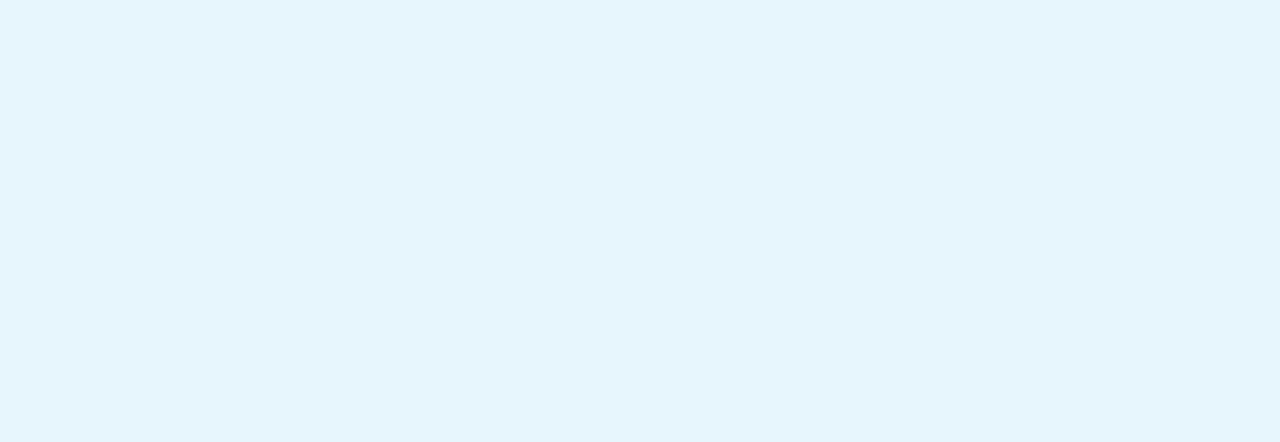
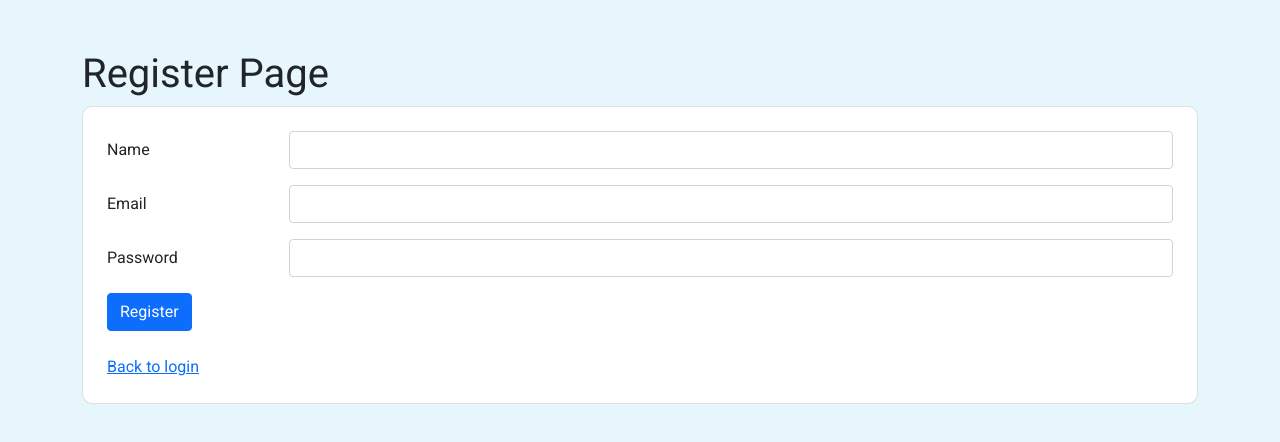
Before and after one commit to abdulmajid34/Technical-test-Pte-Ltd, a Vue app: page /registerPage in a window 1280 px wide. Before the commit this address had no page. Shown: the top 442 px of the page. Built offline with nearby package versions, Linux system fonts and the light colour scheme.

Commit message:
feat: success integrate api login & register; added layout login register

```diff
--- a/src/router/index.js
+++ b/src/router/index.js
@@ -2,14 +2,35 @@ import { createRouter, createWebHistory } from 'vue-router'
 import HomeView from '../views/HomeView.vue'
 import InvoicePage from '../views/InvoicePage.vue'
 import ProductDetail from '../views/ProductDetail.vue'
+import LoginPage from '../views/LoginPage.vue'
+import RegisterPage from '../views/RegisterPage.vue'
 
 const router = createRouter({
   history: createWebHistory(import.meta.env.BASE_URL),
   routes: [
     {
+      path: '/loginPage',
+      name: 'loginPage',
+      component: LoginPage
+    },
+    {
+      path: '/registerPage',
+      name: 'registerPage',
+      component: RegisterPage
+    },
+    {
       path: '/',
       name: 'home',
-      component: HomeView
+      component: HomeView,
+      beforeEnter: (to, from, next) => {
+        // Lakukan pemeriksaan otorisasi atau logika lain di sini
+        // Ganti dengan logika otorisasi
+        if (localStorage.user_token) {
+          next(); // Lanjutkan ke halaman jika otorisasi berhasil
+        } else {
+          next({ name: 'loginPage' }); // Alihkan ke halaman login jika otorisasi gagal
+        }
+      },
     },
     {
       path: '/invoice',
--- a/src/stores/product_module.js
+++ b/src/stores/product_module.js
@@ -14,7 +14,7 @@ export const productStore = defineStore('product_module', {
                 method: "GET",
                 url: 'https://belaundry-api.sebaris.link/platform/product',
                 headers: {
-                    token: "eyJhbGciOiJIUzI1NiIsInR5cCI6IkpXVCJ9.eyJ1dWlkIjoxLCJpYXQiOjE2OTAzNTc4Mzd9.ILF698ktm1Zw_ssLXsmCAMAGEz3_LIVA3_XWXcHWK0k"
+                    token: localStorage.getItem('user_token')
                 }
             })
             .then(({ data }) => {
@@ -29,7 +29,7 @@ export const productStore = defineStore('product_module', {
                 method: 'GET',
                 url: `https://belaundry-api.sebaris.link/platform/product/${id}`,
                 headers: {
-                    token: "eyJhbGciOiJIUzI1NiIsInR5cCI6IkpXVCJ9.eyJ1dWlkIjoxLCJpYXQiOjE2OTAzNTc4Mzd9.ILF698ktm1Zw_ssLXsmCAMAGEz3_LIVA3_XWXcHWK0k"
+                    token: localStorage.getItem('user_token')
                 }
             })
             .then(({ data }) => {
--- /dev/null
+++ b/src/stores/user_module.js
@@ -0,0 +1,90 @@
+import { defineStore } from "pinia";
+import axios from 'axios'
+import Swal from 'sweetalert2'
+import router from "../router";
+
+export const userStore = defineStore('user', {
+    state: () => ({
+
+    }),
+    actions: {
+        async fetchApiRegister(payload) {
+            console.log(payload, 'payload');
+            await axios({
+                method: 'POST',
+                url: 'https://belaundry-api.sebaris.link/platform/user/sign-up',
+                data: payload
+            })
+            .then((data) => {
+                if(data.data.status) {
+                    Swal.fire({
+                        position: 'center',
+                        icon: 'success',
+                        title: data.data.message,
+                        showConfirmButton: false,
+                        timer: 1500
+                      })
+                    router.push({ name: 'loginPage' })
+                } else {
+                    Swal.fire({
+                        position: 'center',
+                        icon: 'warning',
+                        title: data.data.message,
+                        showConfirmButton: false,
+                        timer: 1500
+                      })
+                }
+            })
+            .catch((err) => {
+                console.log(err, 'err register');
+                Swal.fire({
+                    title: 'Error!',
+                    text: 'ada sesuatu yang salah!',
+                    icon: 'error',
+                    confirmButtonText: 'Cool'
+                  })
+            })
+
+        },
+        async fetchApiLogin(payload) {
+            await axios({
+                method: 'POST',
+                url: 'https://belaundry-api.sebaris.link/platform/user/sign-in',
+                data: payload
+            })
+            .then((data) => {
+
+                if(data.data.status) {
+                    Swal.fire({
+                        position: 'center',
+                        icon: 'success',
+                        title: data.data.message,
+                        showConfirmButton: false,
+                        timer: 1500
+                      })
+                    localStorage.setItem('user_token', data.data.response)
+                    router.push({ name: 'home' })
+
+                } else {
+                    Swal.fire({
+                        position: 'center',
+                        icon: 'warning',
+                        title: data.data.message,
+                        showConfirmButton: false,
+                        timer: 1500
+                      })
+                }
+            })
+            .catch((err) => {
+                console.log(err, 'err LOGIN');
+                Swal.fire({
+                    title: 'Error!',
+                    text: 'ada sesuatu yang salah!',
+                    icon: 'error',
+                    confirmButtonText: 'Cool'
+                  })
+            })
+
+        }
+    }
+})
--- a/src/views/HomeView.vue
+++ b/src/views/HomeView.vue
@@ -1,6 +1,6 @@
 <template>
   <section>
-    <div class="flex">
+    <div class="">
       <div class="img-container">
         <img src="../assets/images/Ellipse_3.png" class="img-elipse" alt="elipse_3">
 
--- a/src/views/InvoicePage.vue
+++ b/src/views/InvoicePage.vue
@@ -7,7 +7,7 @@
                 </div>
             </router-link>
 
-            <div class="card card-style mx-4">
+            <div class="card card-style mx-auto" >
                 <div class="title-style">
                     <h2 class="">ORDER SUMMARY</h2>
                 </div>
--- /dev/null
+++ b/src/views/LoginPage.vue
@@ -0,0 +1,61 @@
+<template>
+    <section>
+        <div class="container" style="margin-top: 50px;">
+            <div>
+                <h1>Login Page</h1>
+            </div>
+            <div class="card p-4 rounded-lg" style="border-radius: 10px;">
+                <form @submit="submitFormLogin">
+                    <div class="row mb-3">
+                        <label for="inputEmail3" class="col-sm-2 col-form-label">Email</label>
+                        <div class="col-sm-10">
+                            <input type="email" v-model="email" class="form-control" id="inputEmail3">
+                        </div>
+                    </div>
+                    <div class="row mb-3">
+                        <label for="inputPassword3" class="col-sm-2 col-form-label">Password</label>
+                        <div class="col-sm-10">
+                            <input type="password" v-model="password" class="form-control" id="inputPassword3">
+                        </div>
+                    </div>
+
+
+                    <button type="submit" class="btn btn-primary">Login</button>
+                </form>
+                <div class="row mt-4">
+                    <div class="col-sm-10">
+                        <router-link to="/registerPage">
+                            <span><a href="">register</a></span>
+                        </router-link>
+                    </div>
+                </div>
+            </div>
+        </div>
+    </section>
+</template>
+
+<script setup>
+import { userStore } from '../stores/user_module';
+import { ref } from 'vue';
+
+const storeUser = userStore();
+
+const email = ref('');
+const password = ref('');
+
+const submitFormLogin = async (event) => {
+    event.preventDefault();
+    try {
+        const formData = {
+            email: email.value,
+            password: password.value
+        }
+
+        await storeUser.fetchApiLogin(formData)
+        formData.reset();
+    } catch(err) {
+        console.log(err);
+    }
+}
+
+</script>
--- /dev/null
+++ b/src/views/RegisterPage.vue
@@ -0,0 +1,71 @@
+<template>
+    <section>
+        <div class="container" style="margin-top: 50px;">
+            <div>
+                <h1>Register Page</h1>
+            </div>
+            <div class="card p-4 rounded-lg" style="border-radius: 10px;">
+                <form @submit="submitFormRegister">
+                    <div class="row mb-3">
+                        <label for="name" class="col-sm-2 col-form-label">Name</label>
+                        <div class="col-sm-10">
+                            <input type="text" v-model="name" class="form-control" id="name">
+                        </div>
+                    </div>
+                    <div class="row mb-3">
+                        <label for="inputEmail3" class="col-sm-2 col-form-label">Email</label>
+                        <div class="col-sm-10">
+                            <input type="email" v-model="email" class="form-control" id="inputEmail3">
+                        </div>
+                    </div>
+                    <div class="row mb-3">
+                        <label for="inputPassword3" class="col-sm-2 col-form-label">Password</label>
+                        <div class="col-sm-10">
+                            <input type="password" v-model="password" class="form-control" id="inputPassword3">
+                        </div>
+                    </div>
+
+
+                    <button type="submit" class="btn btn-primary">Register</button>
+                </form>
+                <div class="row mt-4">
+                    <div class="col-sm-10">
+                        <router-link to="/loginPage">
+                            <span><a href="">Back to login</a></span>
+                        </router-link>
+                    </div>
+                </div>
+            </div>
+        </div>
+    </section>
+</template>
+
+<script setup>
+import { userStore } from '../stores/user_module';
+import { ref } from 'vue';
+
+const storeUser = userStore();
+
+const name = ref('');
+const email = ref('');
+const password = ref('');
+
+const submitFormRegister = async (event) => {
+    event.preventDefault();
+
+    try {
+        const formData = {
+            name: name.value,
+            email: email.value,
+            password: password.value
+        }
+        await storeUser.fetchApiRegister(formData)
+        formData.reset();
+
+    } catch(err) {
+        console.log(err);
+    }
+
+}
+
+</script>
```
